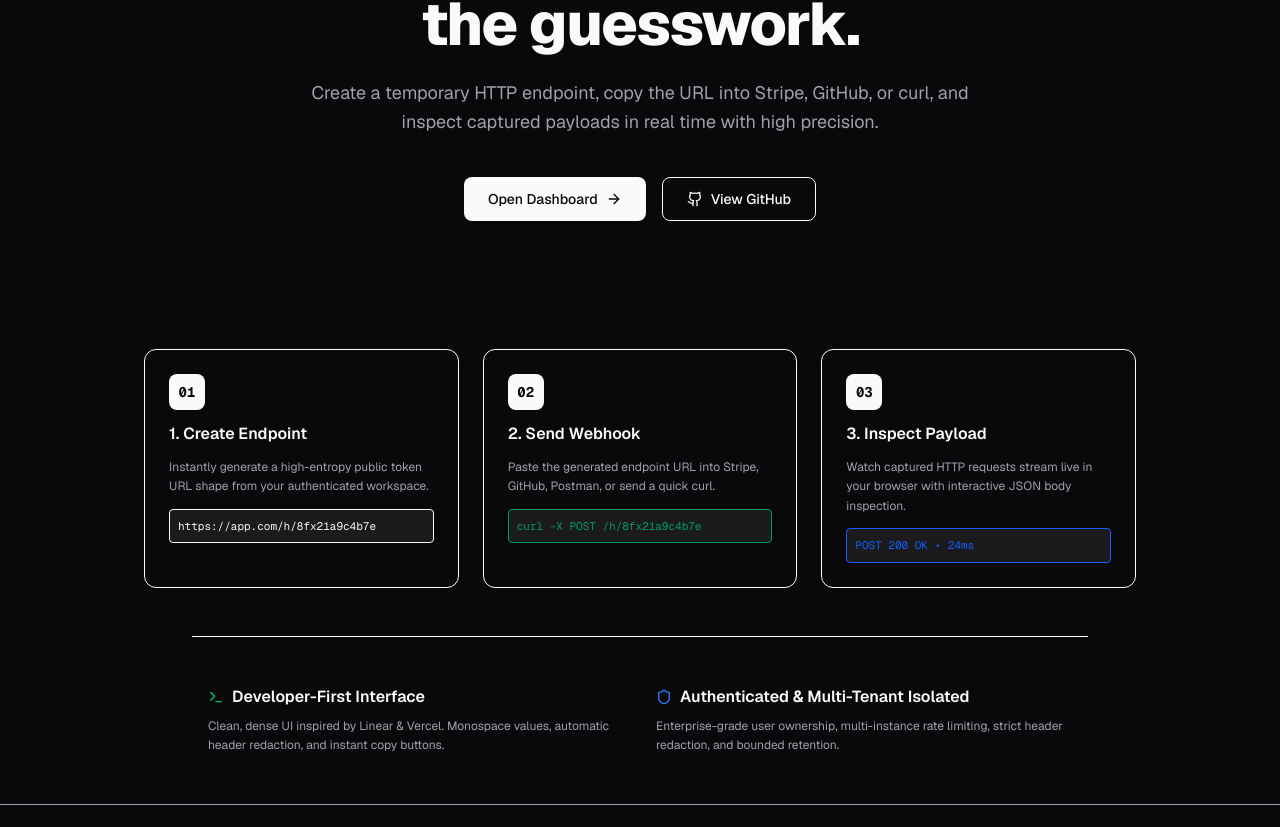
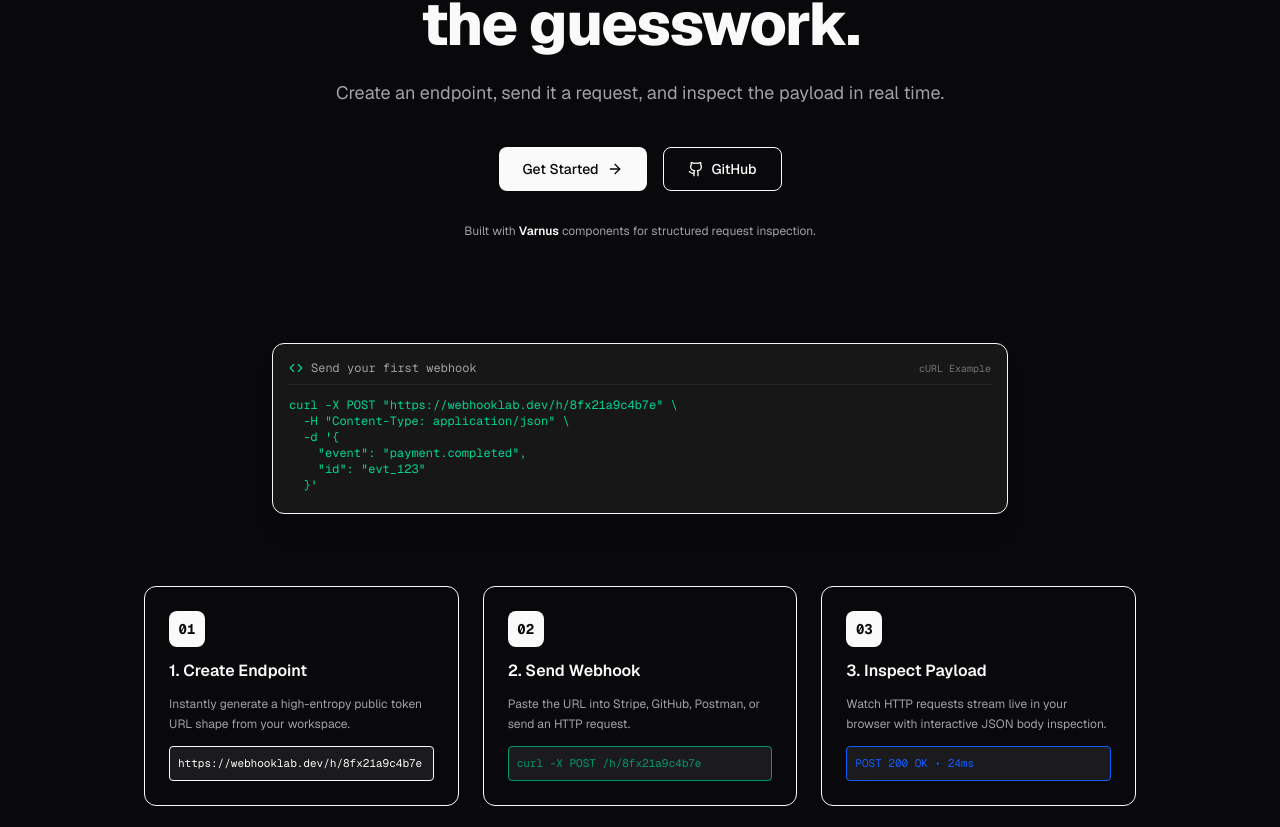
Before and after one commit to notinsect/webhooklab, a Next.js app: page / in a window 1280 px wide. Shown: the part 253-1080 px from the top of the page. Built offline with nearby package versions, Linux system fonts and the light colour scheme; no server answers.

Commit message:
chore: prepare WebhookLab v0.1.0 for launch

```diff
--- /dev/null
+++ b/src/app/api/health/route.ts
@@ -0,0 +1,21 @@
+import { NextResponse } from "next/server";
+import { db } from "@/db";
+import { sql } from "drizzle-orm";
+
+export async function GET() {
+  try {
+    // Ping database with a lightweight query
+    await db.execute(sql`SELECT 1`);
+
+    return NextResponse.json(
+      { status: "ok", timestamp: new Date().toISOString() },
+      { status: 200 }
+    );
+  } catch (err) {
+    console.error("Health check failure:", err);
+    return NextResponse.json(
+      { status: "error", error: "Database unreachable" },
+      { status: 503 }
+    );
+  }
+}
--- a/src/app/page.tsx
+++ b/src/app/page.tsx
@@ -1,6 +1,6 @@
 import Link from "next/link";
 import { Navbar } from "@/components/navbar";
-import { Terminal, Zap, Shield, ArrowRight } from "lucide-react";
+import { Terminal, Zap, Shield, ArrowRight, Code } from "lucide-react";
 
 function GithubIcon({ className }: { className?: string }) {
   return (
@@ -38,15 +38,15 @@ export default function LandingPage() {
           </h1>
 
           <p className="text-lg text-muted-foreground max-w-2xl mx-auto leading-relaxed">
-            Create a temporary HTTP endpoint, copy the URL into Stripe, GitHub, or curl, and inspect captured payloads in real time with high precision.
+            Create an endpoint, send it a request, and inspect the payload in real time.
           </p>
 
           <div className="flex flex-wrap items-center justify-center gap-4 pt-4">
             <Link
-              href="/dashboard"
+              href="/signup"
               className="inline-flex h-11 items-center gap-2 rounded-lg bg-foreground px-6 text-sm font-medium text-background transition-opacity hover:opacity-90"
             >
-              <span>Open Dashboard</span>
+              <span>Get Started</span>
               <ArrowRight className="size-4" />
             </Link>
 
@@ -57,8 +57,33 @@ export default function LandingPage() {
               className="inline-flex h-11 items-center gap-2 rounded-lg border bg-background px-6 text-sm font-medium text-foreground hover:bg-muted transition-colors"
             >
               <GithubIcon className="size-4" />
-              <span>View GitHub</span>
+              <span>GitHub</span>
             </a>
+          </div>
+
+          <p className="text-xs text-muted-foreground pt-2">
+            Built with <span className="font-semibold text-foreground">Varnus</span> components for structured request inspection.
+          </p>
+        </section>
+
+        {/* Realistic Curl Showcase */}
+        <section className="container mx-auto px-4 py-6 max-w-3xl">
+          <div className="rounded-xl border bg-neutral-900 text-neutral-100 p-4 font-mono text-xs shadow-xl space-y-2">
+            <div className="flex items-center justify-between border-b border-neutral-800 pb-2 text-neutral-400">
+              <div className="flex items-center gap-2">
+                <Code className="size-3.5 text-emerald-400" />
+                <span>Send your first webhook</span>
+              </div>
+              <span className="text-[10px] text-neutral-500">cURL Example</span>
+            </div>
+            <pre className="overflow-x-auto text-emerald-400 py-1">
+{`curl -X POST "https://webhooklab.dev/h/8fx21a9c4b7e" \\
+  -H "Content-Type: application/json" \\
+  -d '{
+    "event": "payment.completed",
+    "id": "evt_123"
+  }'`}
+            </pre>
           </div>
         </section>
 
@@ -72,10 +97,10 @@ export default function LandingPage() {
               </div>
               <h3 className="font-semibold text-foreground">1. Create Endpoint</h3>
               <p className="text-xs text-muted-foreground leading-relaxed">
-                Instantly generate a high-entropy public token URL shape from your authenticated workspace.
+                Instantly generate a high-entropy public token URL shape from your workspace.
               </p>
               <div className="font-mono text-[11px] rounded bg-muted/60 p-2 text-foreground truncate border">
-                https://app.com/h/8fx21a9c4b7e
+                https://webhooklab.dev/h/8fx21a9c4b7e
               </div>
             </div>
 
@@ -86,7 +111,7 @@ export default function LandingPage() {
               </div>
               <h3 className="font-semibold text-foreground">2. Send Webhook</h3>
               <p className="text-xs text-muted-foreground leading-relaxed">
-                Paste the generated endpoint URL into Stripe, GitHub, Postman, or send a quick curl.
+                Paste the URL into Stripe, GitHub, Postman, or send an HTTP request.
               </p>
               <div className="font-mono text-[11px] rounded bg-muted/60 p-2 text-emerald-600 dark:text-emerald-400 truncate border">
                 curl -X POST /h/8fx21a9c4b7e
@@ -100,7 +125,7 @@ export default function LandingPage() {
               </div>
               <h3 className="font-semibold text-foreground">3. Inspect Payload</h3>
               <p className="text-xs text-muted-foreground leading-relaxed">
-                Watch captured HTTP requests stream live in your browser with interactive JSON body inspection.
+                Watch HTTP requests stream live in your browser with interactive JSON body inspection.
               </p>
               <div className="font-mono text-[11px] rounded bg-muted/60 p-2 text-blue-600 dark:text-blue-400 truncate border">
                 POST 200 OK • 24ms
@@ -118,17 +143,17 @@ export default function LandingPage() {
                 <span>Developer-First Interface</span>
               </div>
               <p className="text-xs text-muted-foreground leading-relaxed">
-                Clean, dense UI inspired by Linear & Vercel. Monospace values, automatic header redaction, and instant copy buttons.
+                Clean, dense UI inspired by Linear & Vercel. Monospace values, automatic credential redaction, and instant copy actions.
               </p>
             </div>
 
             <div className="space-y-2">
               <div className="flex items-center gap-2 font-semibold text-foreground">
                 <Shield className="size-4 text-blue-500" />
-                <span>Authenticated & Multi-Tenant Isolated</span>
+                <span>Authenticated & Replay-Protected</span>
               </div>
               <p className="text-xs text-muted-foreground leading-relaxed">
-                Enterprise-grade user ownership, multi-instance rate limiting, strict header redaction, and bounded retention.
+                Enterprise user isolation, rate limiting, SSRF safeguards, sensitive header exclusion, and controlled webhook replay.
               </p>
             </div>
           </div>
```
Also changed, not shown: 2 other files (tests, documents, lock files or other folders).
